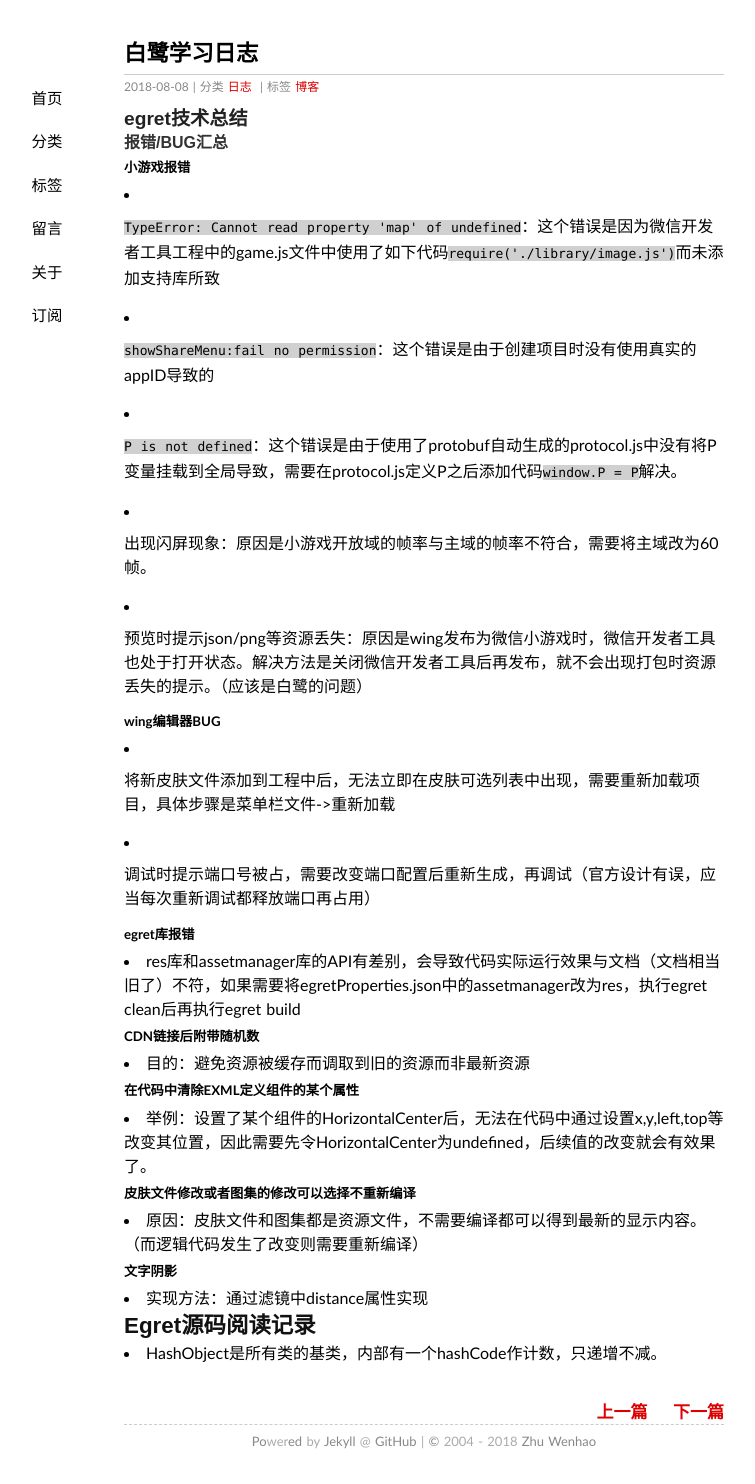
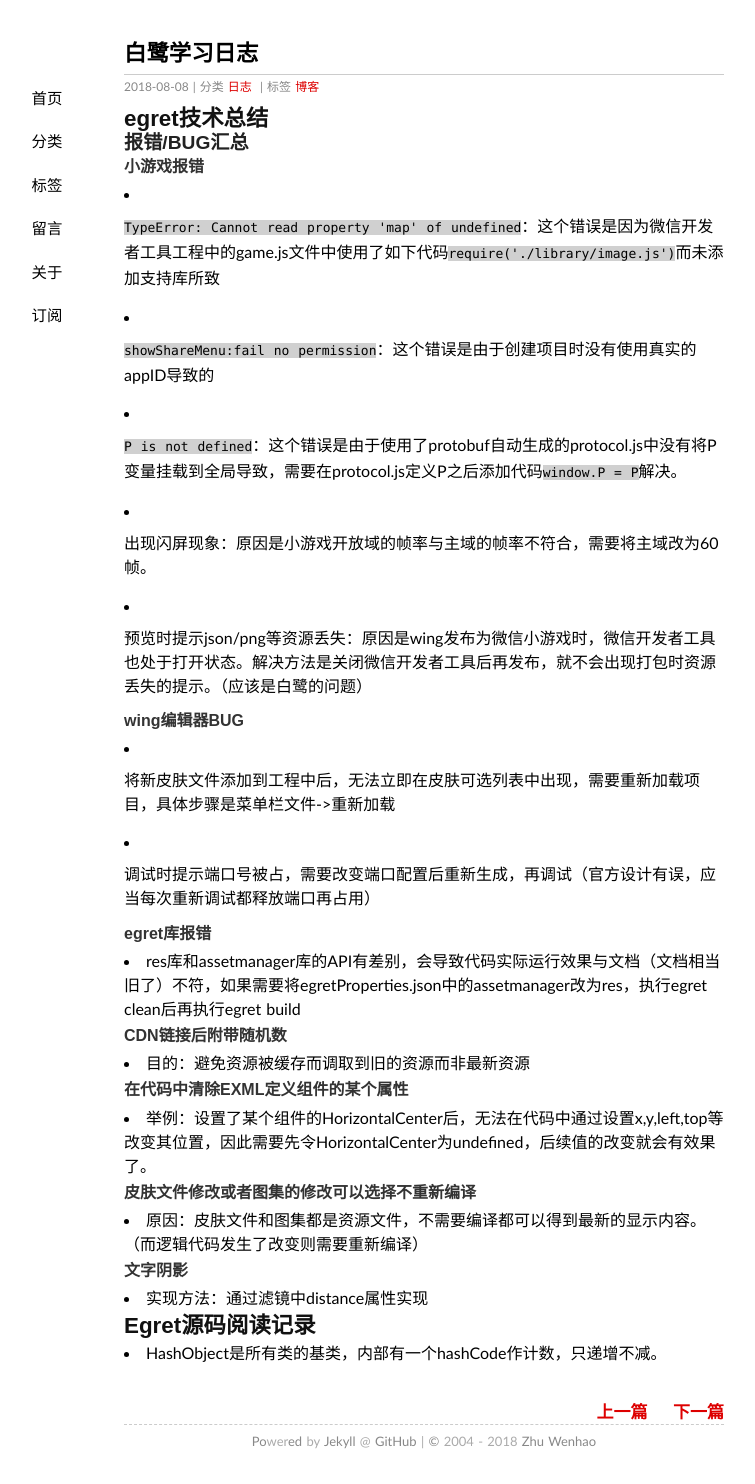
Before and after one commit to zhuwh9/zhuwh9.github.io, a Jekyll site: the page built from _posts/2018-08-08-egret.md, in a window 1280 px wide. Shown: the whole page, without its empty margins (216-971 px from the left). Built offline with Jekyll 4.4.1, drawn with Linux system fonts in a browser that asks for light colours; comment, search, counter and statistics services are not loaded.

```diff
--- a/_posts/2018-08-08-egret.md
+++ b/_posts/2018-08-08-egret.md
@@ -6,10 +6,10 @@ categories: 日志
 tags: 博客
 ---
 
-### egret技术总结
-#### 报错/BUG汇总
+## egret技术总结
+### 报错/BUG汇总
 
-##### 小游戏报错
+#### 小游戏报错
 - `TypeError: Cannot read property 'map' of undefined`：这个错误是因为微信开发者工具工程中的game.js文件中使用了如下代码`require('./library/image.js')`而未添加支持库所致
 
 - `showShareMenu:fail no permission`：这个错误是由于创建项目时没有使用真实的appID导致的
@@ -20,24 +20,24 @@ tags: 博客
 
 - 预览时提示json/png等资源丢失：原因是wing发布为微信小游戏时，微信开发者工具也处于打开状态。解决方法是关闭微信开发者工具后再发布，就不会出现打包时资源丢失的提示。（应该是白鹭的问题）
 
-##### wing编辑器BUG
+#### wing编辑器BUG
 - 将新皮肤文件添加到工程中后，无法立即在皮肤可选列表中出现，需要重新加载项目，具体步骤是菜单栏文件->重新加载
 
 - 调试时提示端口号被占，需要改变端口配置后重新生成，再调试（官方设计有误，应当每次重新调试都释放端口再占用）
 
-##### egret库报错
+#### egret库报错
 - res库和assetmanager库的API有差别，会导致代码实际运行效果与文档（文档相当旧了）不符，如果需要将egretProperties.json中的assetmanager改为res，执行egret clean后再执行egret build
 
-##### CDN链接后附带随机数
+#### CDN链接后附带随机数
 - 目的：避免资源被缓存而调取到旧的资源而非最新资源
 
-##### 在代码中清除EXML定义组件的某个属性
+#### 在代码中清除EXML定义组件的某个属性
 - 举例：设置了某个组件的HorizontalCenter后，无法在代码中通过设置x,y,left,top等改变其位置，因此需要先令HorizontalCenter为undefined，后续值的改变就会有效果了。
 
-##### 皮肤文件修改或者图集的修改可以选择不重新编译
+#### 皮肤文件修改或者图集的修改可以选择不重新编译
 - 原因：皮肤文件和图集都是资源文件，不需要编译都可以得到最新的显示内容。（而逻辑代码发生了改变则需要重新编译）
 
-##### 文字阴影
+#### 文字阴影
 - 实现方法：通过滤镜中distance属性实现
 
 ## Egret源码阅读记录
```
